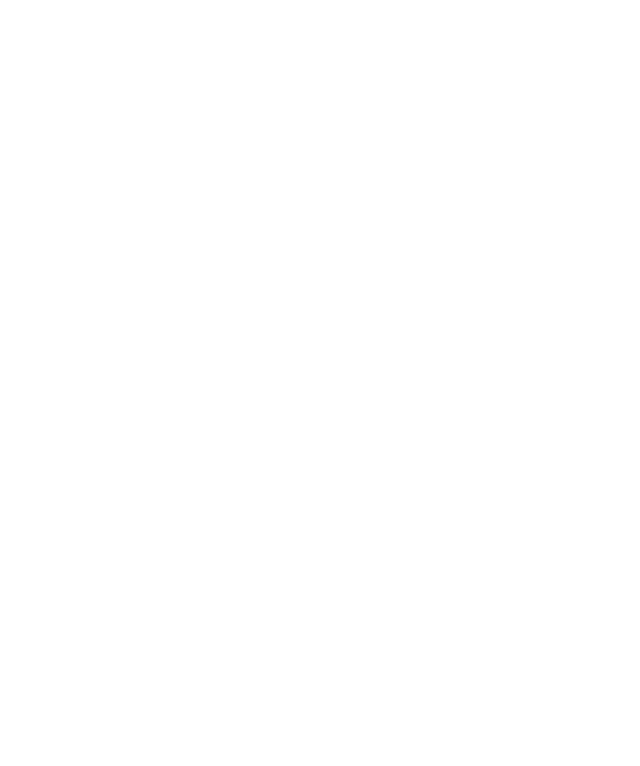
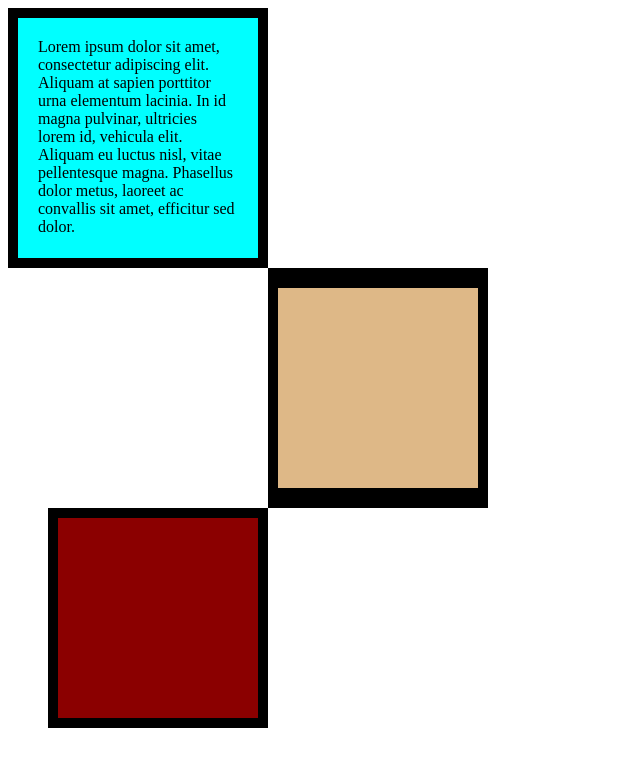
Before and after one commit to Jabardo10/CSS-portfolio, a plain HTML site: page index.html in a window 1280 px wide. Shown: the whole page, without its empty margins (0-640 px from the left). Drawn offline with Linux system fonts and the light colour scheme.

Commit message:
Add files via upload

```diff
--- a/index.html
+++ b/index.html
@@ -6,7 +6,29 @@
   <title>CSS Box Model</title>
   <style>
     /* Write your CSS code here */
-
+div {
+  height: 200px;
+  width: 200px;
+}
+p {
+  margin: 0;
+}
+#first {
+  background-color: aqua;
+  padding: 20px;
+  border: 10px solid black;
+}
+#second {
+background-color: burlywood;
+border: 10px solid black;
+border-width: 20px 10px;
+margin-left: 260px;
+}
+#third {
+  border: 10px solid black;
+  margin-left: 40px;
+  background-color: darkred;
+}
   </style>
 </head>
 
@@ -30,5 +52,18 @@ Hint: Use the CSS inspector in Chrome.
 -->
 
 </body>
+<div id="first">
+  <p>
+    Lorem ipsum dolor sit amet, consectetur adipiscing elit. Aliquam at sapien porttitor urna elementum lacinia. In
+      id magna pulvinar, ultricies lorem id, vehicula elit. Aliquam eu luctus nisl, vitae pellentesque magna. Phasellus
+      dolor metus, laoreet ac convallis sit amet, efficitur sed dolor.
+  </p>
+</div>
+<div id="second">
+
+</div>
+<div id="third">
+
+</div>
 
 </html>
```
Also changed, not shown: solution.html (line endings or trailing spaces).
